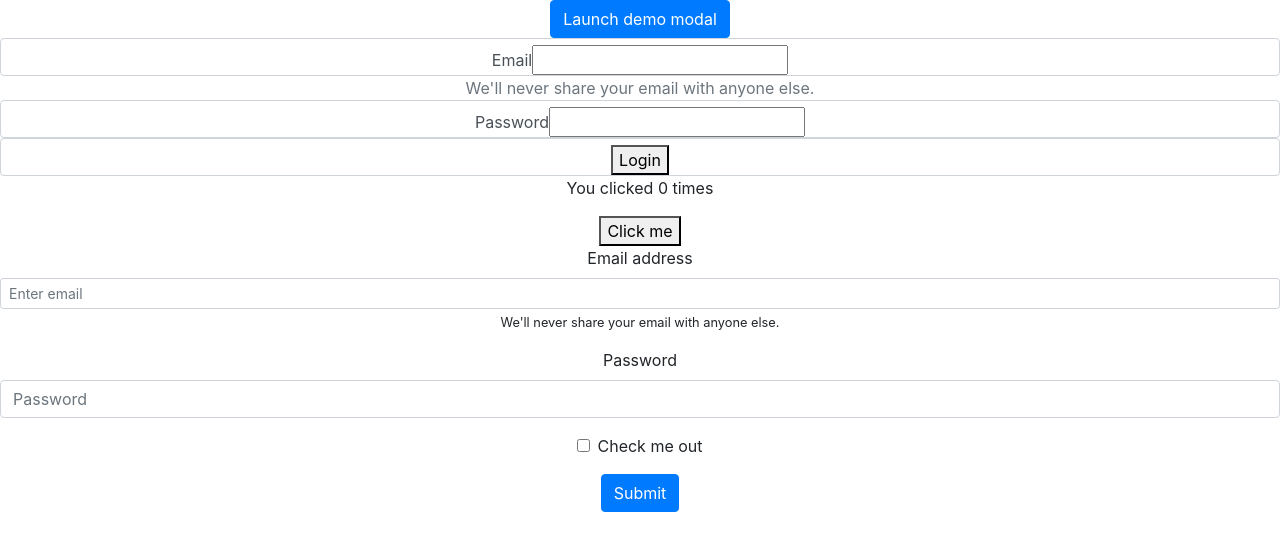
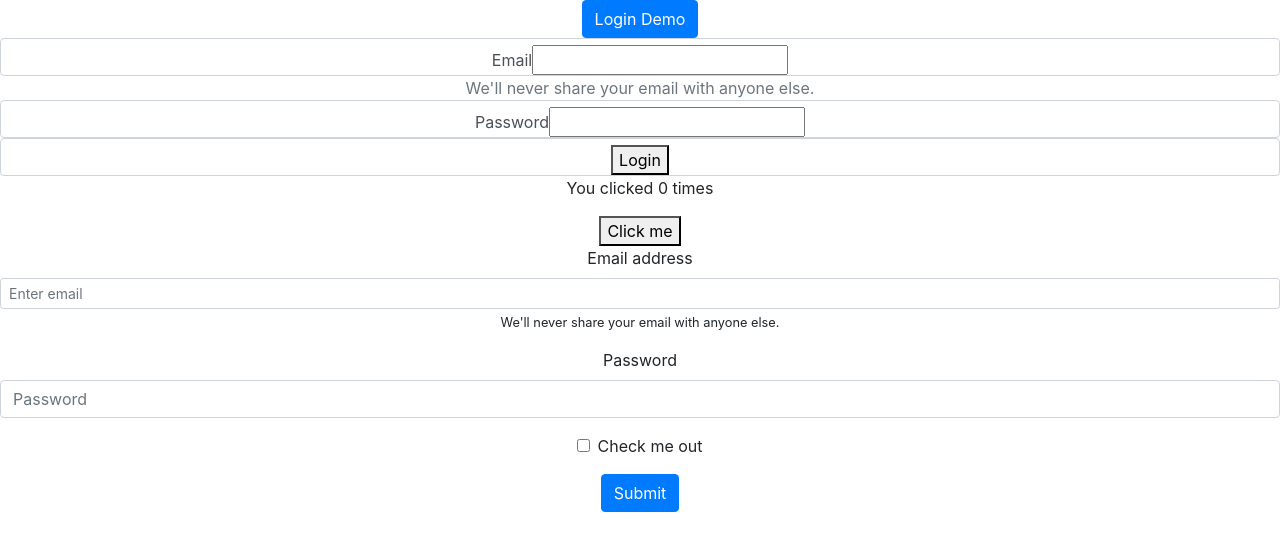
Before and after one commit to timeonator/login-profile, a React (Create React App) app: page / in a window 1280 px wide. Shown: the top 550 px of the page. Built offline with nearby package versions, Linux system fonts and the light colour scheme.

Commit message:
mLogin: changed the name of the button

```diff
--- a/src/mLogin.js
+++ b/src/mLogin.js
@@ -12,7 +12,7 @@ function MLogin() {
     return (
       <>
         <Button variant="primary" onClick={handleShow}>
-          Launch demo modal
+          Login Demo
         </Button>
 
         <Modal show={show} onHide={handleClose} size = 'sm'>
```
